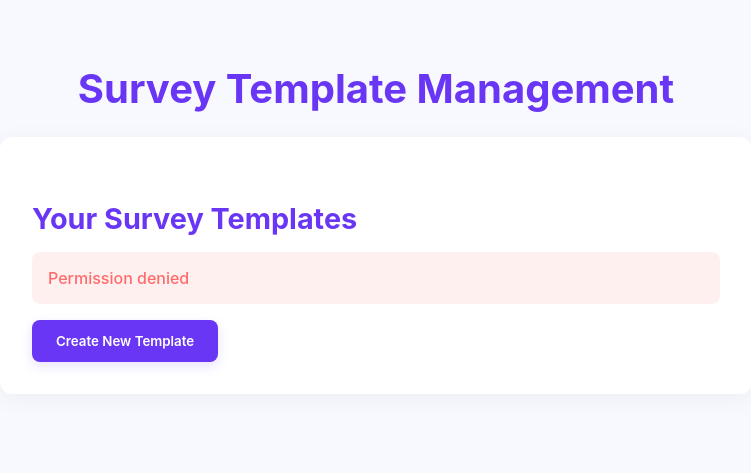
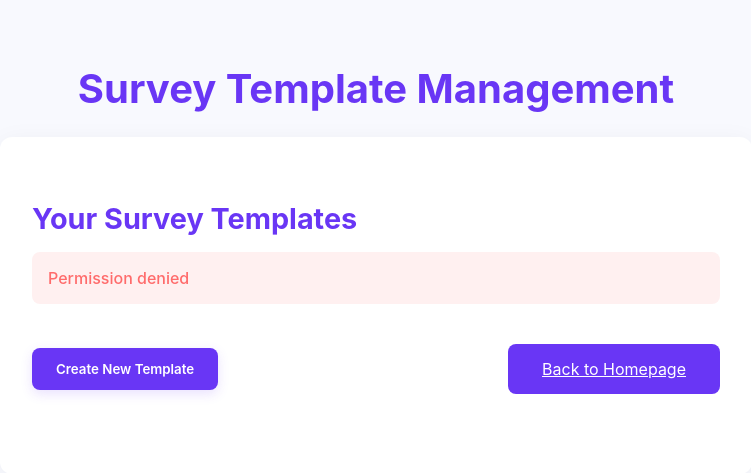
Before and after one commit to SowfeeHealth/SowfeeHealth, a Django app: template frontend/templates/survey_templates_admin.html in a window 1280 px wide. Shown: the top 473 px of the page, without its empty margins (264-1015 px from the left). Run offline with Django 5.2, Linux system fonts and the light colour scheme; the template is opened without the code that fills it, so the values that code supplies are empty.

Commit message:
added buttons

```diff
--- a/frontend/templates/survey_templates_admin.html
+++ b/frontend/templates/survey_templates_admin.html
@@ -230,6 +230,42 @@
             margin-bottom: 1rem;
         }
 
+        .home-button-wrapper {
+            text-align: right;
+            margin-bottom: 1.5rem;
+        }
+
+        #home-button {
+            display: inline-block;
+        }
+
+        .show-more-btn {
+            transition: all 0.3s ease;
+            border: 2px solid transparent !important;
+            padding: 0.8rem 2rem;
+            background: #6936f5;
+            color: white;
+            border: none;
+            border-radius: 8px;
+            cursor: pointer;
+            margin-top: 1.5rem;
+            display: block;
+            width: fit-content;
+            margin: 1.5rem auto 0;
+        }
+
+        .button-row {
+            display: flex;
+            justify-content: space-between; /* Buttons at opposite ends */
+            align-items: center;
+            margin-bottom: 1.5rem;
+        }
+
+        #home-button {
+        display: inline-block;
+        }
+
+
         @keyframes fadeIn {
             from { opacity: 0; }
             to { opacity: 1; }
@@ -250,7 +286,12 @@
     <div class="template-list">
         <h2>Your Survey Templates</h2>
         <div id="templates"></div>
-        <button class="btn" id="create-template-btn">Create New Template</button>
+        <div class="button-row">
+            <button class="btn" id="create-template-btn">Create New Template</button>
+            <div class="home-button-wrapper">
+                <a href="/" class="show-more-btn" id="home-button">Back to Homepage</a>
+            </div>
+        </div>
     </div>
     <div id="questions-section" style="display:none;">
         <h2>Questions for Template <span id="current-template-id"></span></h2>
@@ -278,15 +319,16 @@
                 <h4>Custom Answer Choices</h4>
                 <p class="info-text">Define custom text for each answer choice. Emojis will remain fixed.</p>
                 <div class="answer-choice-inputs">
-                    <label>1 (😞)<input type="text" id="answer-choice-1" placeholder="Excellent"></label>
-                    <label>2 (😕)<input type="text" id="answer-choice-2" placeholder="Good"></label>
+                    <label>1 (😊)<input type="text" id="answer-choice-1" placeholder="Excellent"></label>
+                    <label>2 (🙂)<input type="text" id="answer-choice-2" placeholder="Good"></label>
                     <label>3 (😐)<input type="text" id="answer-choice-3" placeholder="Neutral"></label>
-                    <label>4 (🙂)<input type="text" id="answer-choice-4" placeholder="Poor"></label>
-                    <label>5 (😊)<input type="text" id="answer-choice-5" placeholder="Very Poor"></label>
+                    <label>4 (😕)<input type="text" id="answer-choice-4" placeholder="Poor"></label>
+                    <label>5 (😞)<input type="text" id="answer-choice-5" placeholder="Very Poor"></label>
                 </div>
             </div>
 
             <button class="btn" type="submit">Add Question</button>
+
         </form>
     </div>
 </div>
```
Also changed, not shown: frontend/templates/dashboard.html (+13 -0 lines).
